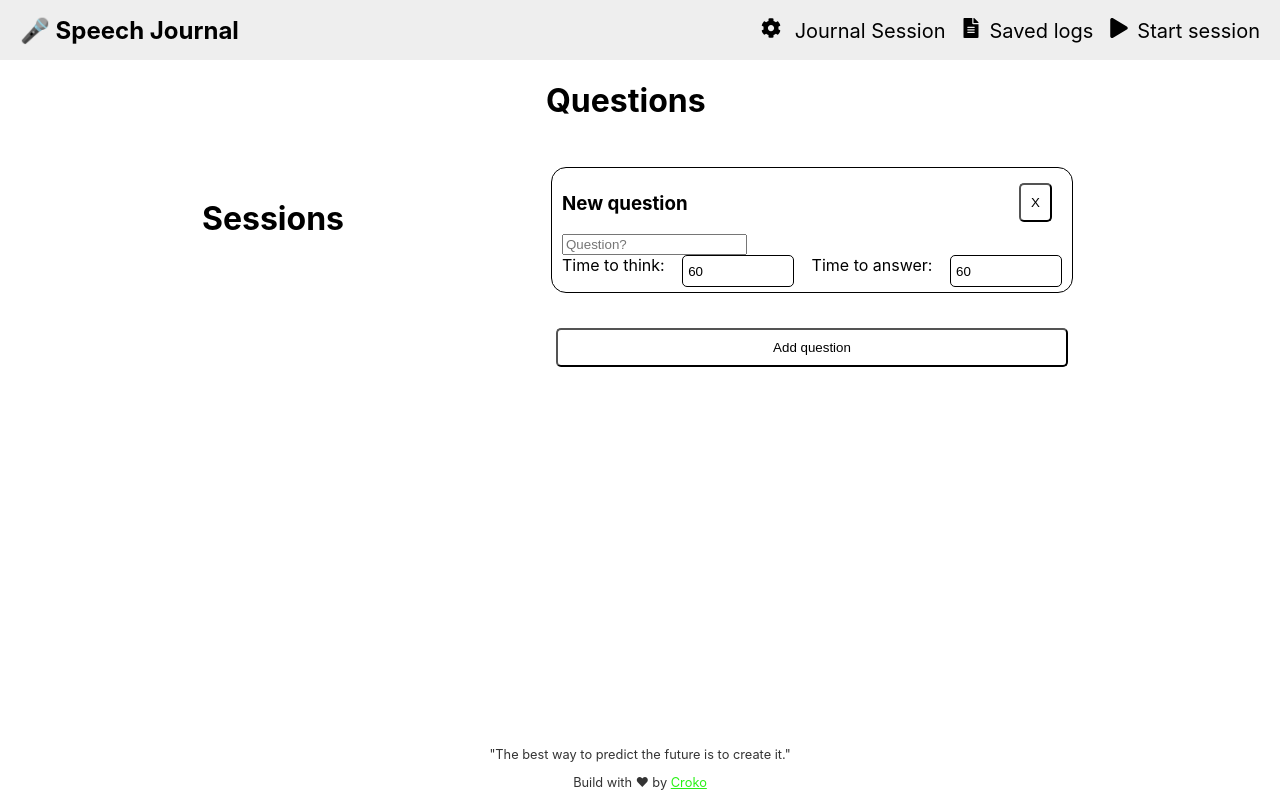
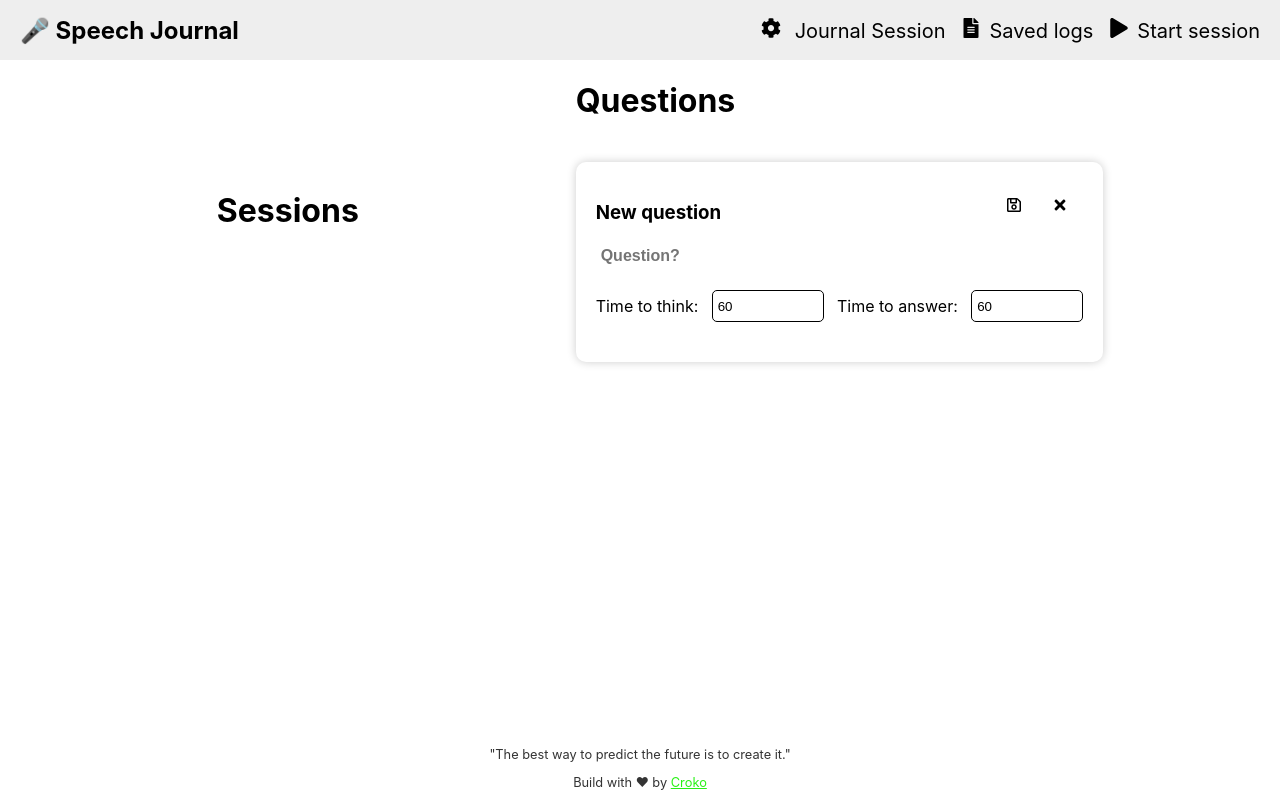
Before and after one commit to croko22/speech-journal, a React (Vite) app: page /session in a window 1280 px wide. Both pictures are taken after a click on the button "Add new question". Built offline with nearby package versions, Linux system fonts and the light colour scheme.

Commit message:
c:QuestionCard UI upgrade

```diff
--- a/src/components/QuestionCard.jsx
+++ b/src/components/QuestionCard.jsx
@@ -1,5 +1,5 @@
 import React, { useState } from "react";
-import { FaTrashAlt, FaRegEdit } from "react-icons/fa";
+import { FaTrashAlt, FaRegEdit, FaTimes, FaRegSave } from "react-icons/fa";
 import "./QuestionCard.scss";
 
 const SessionCard = ({
@@ -15,7 +15,14 @@ const SessionCard = ({
     <>
       <div className="questionCard">
         {addMode ? (
-          <button onClick={() => setAddMode(false)}>X</button>
+          <div className="btnsBox">
+            <button className="btn-note">
+              <FaTimes onClick={() => setAddMode(false)} />
+            </button>
+            <button className="btn-note" onClick={() => addQuestion(question)}>
+              <FaRegSave />
+            </button>
+          </div>
         ) : (
           <div>
             <button
@@ -34,7 +41,7 @@ const SessionCard = ({
           onChange={(e) =>
             setQuestion({ ...question, question: e.target.value })
           }
-          className="question"
+          className="questionInput"
           type="text"
           placeholder="Question?"
         />
@@ -59,9 +66,6 @@ const SessionCard = ({
           />
         </div>
       </div>
-      {addMode && (
-        <button onClick={() => addQuestion(question)}>Add question</button>
-      )}
     </>
   );
 };
--- a/src/components/QuestionCard.scss
+++ b/src/components/QuestionCard.scss
@@ -1,17 +1,31 @@
 .questionCard {
-    border: 1px solid #000;
-    width: 500px;
-    border-radius: 15px;
-    padding: 5px 10px;
-    margin: 5px;
-    .timeSelectSection{
+  max-width: 500px;
+  width: 100%;
+  height: 10rem;
+  margin: 0 auto;
+  padding: 20px;
+  border-radius: 10px;
+  box-shadow: 0 0 10px 0 rgba(0, 0, 0, 0.2);
+  .questionInput {
+    border: none;
+    font-size: 16px;
+    font-weight: bold;
+    padding: 5px;
+    resize: none;
+    &:focus {
+      outline: none;
+    }
+  }
+  .timeSelectSection {
     display: flex;
     justify-content: space-between;
-        .timeSelectLabel{
+    align-items: center;
+    margin-top: 20px;
+    .timeSelectLabel {
       font-size: 12px;
       font-weight: bold;
     }
-        .timeSelectInput{
+    .timeSelectInput {
       width: 100px;
       height: 30px;
       border-radius: 5px;
```
Lines whose indentation alone changed are shown as unchanged.
